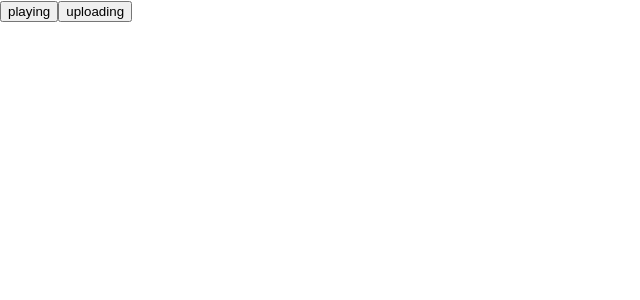
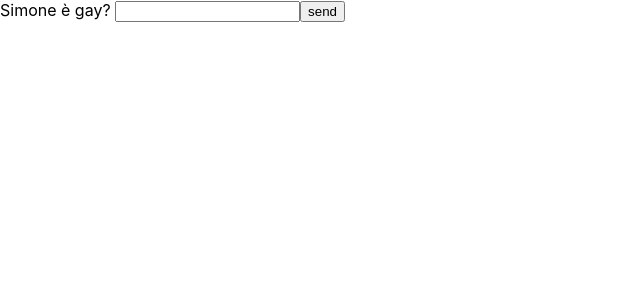
Before and after one commit to fymello-note/LearnReact, a React (Create React App) app: page / in a window 1280 px wide. Shown: the top 300 px of the page, without its empty margins (0-640 px from the left). Built offline with nearby package versions, Linux system fonts and the light colour scheme.

Commit message:
feat: more handling

```diff
--- a/src/App.js
+++ b/src/App.js
@@ -76,7 +76,7 @@ export default function ToolBar(){
 } */
 
 // Stop propagation of the event
-export default function ToolBar(){
+/* export default function ToolBar(){
     return (
         <div onClick={() => alert("clicked toolbar")}>
 
@@ -84,4 +84,25 @@ export default function ToolBar(){
             <button onClick={(e) => alert("uploading")}>uploading</button>
         </div>
     )
+} */
+
+// the parent take the event first
+/* export default function ToolBar(){
+    return (
+        <div onClick={() => alert("clicked toolbar - BUBBLE")} onClickCapture={() => alert("clicked toolbar - CAPTURE")}>
+            <button onClick={(e) => { e.stopPropagation(); alert("playing")}}>playing</button>
+            <button onClick={(e) => alert("uploading")}>uploading</button>
+        </div>
+    )
+} */
+
+// Prevent default
+export default function SingUp(){
+    return (
+        <form onSubmit={(e) => { e.preventDefault(); alert("submitting")}}>
+            <label>Simone è gay? </label>
+            <input/>
+            <button>send</button>
+        </form>
+    )
 }
```
